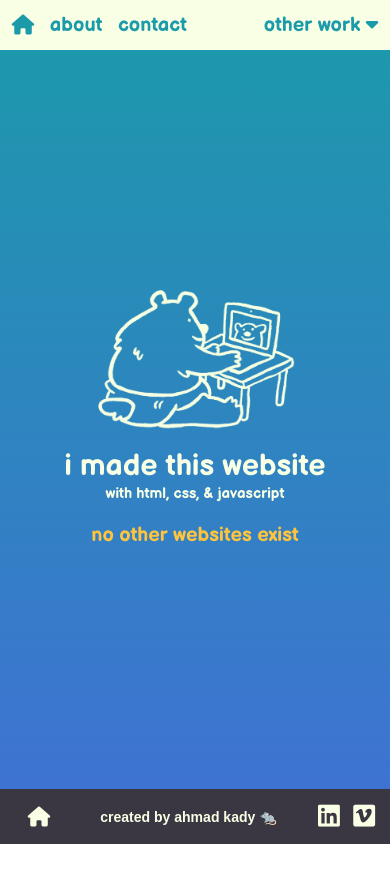
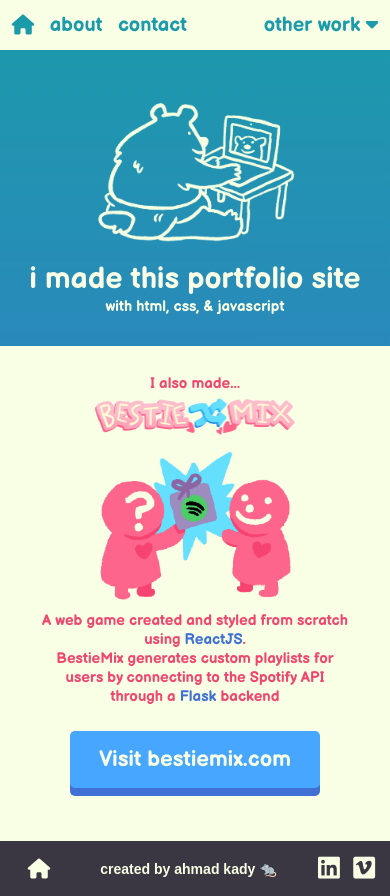
Before and after one commit to ajkady/portfolio, a plain HTML site: page work/web-design.html in a window 390 px wide. Before the commit the page ends 844 px from the top, so only its background shows below. Drawn offline with Linux system fonts and the light colour scheme.

Commit message:
bestiemix

```diff
--- a/work/web-design-style.css
+++ b/work/web-design-style.css
@@ -14,8 +14,8 @@
   background: -moz-linear-gradient(top, #1b9aaa 0%, #4170d5 100%);
   background: -webkit-linear-gradient(top, #1b9aaa 0%, #4170d5 100%);
   background: linear-gradient(to bottom, #1b9aaa 0%, #4170d5 100%);
-  min-height: 100vh;
   display: flex;
+  flex-direction: column;
 }
 .content {
   margin: auto;
@@ -23,6 +23,8 @@
   font-family: "Balsamiq Sans", sans-serif;
   color: var(--header);
   position: relative;
+  padding-top: 100px;
+  padding-bottom: 50px;
 }
 img {
   max-width: 500px;
@@ -39,6 +41,70 @@
   margin-top: 40px;
   color: var(--layer-2);
   margin-bottom: 60px;
+}
+
+.bestiemix-window {
+  min-height: 750px;
+  height: 50vh;
+  background-color: var(--header);
+  display: flex;
+  flex-direction: column;
+  align-items: center;
+  justify-content: center;
+  font-family: "Balsamiq Sans", sans-serif;
+  margin-top: -20px;
+}
+
+.bestiemix-window h2 {
+  font-size: 50px;
+}
+.bestiemix-window h3 {
+  font-size: 25px;
+  color: #ef476f;
+  margin-bottom: 10px;
+  max-width: 500px;
+}
+
+.bestiemix_photo {
+  width: 300px;
+}
+
+.bestiemix_pitch {
+  width: 80%;
+  text-align: center;
+}
+
+.bestiemix_pitch span {
+  color: #4170d5;
+}
+
+.bestiemix_tools {
+  width: 200px;
+}
+a.button {
+  -webkit-appearance: button;
+  -moz-appearance: button;
+  appearance: button;
+  margin-top: 20px;
+  text-decoration: none;
+  color: #f8ffe5;
+  background-color: #47a6ff;
+  padding: 15px;
+  border-radius: 5px;
+  width: 250px;
+  text-align: center;
+  font-size: 22px;
+  box-shadow: 0 8px #4170d5;
+  transition: 0.2s;
+  margin-bottom: 80px;
+}
+a.button:active {
+  box-shadow: 0 4px #4170d5;
+  transform: translateY(4px);
+}
+
+a.button:hover {
+  background-color: #06d6a0;
 }
 footer {
   position: relative;
@@ -59,4 +125,12 @@
     font-size: 20px;
     margin-top: 20px;
   }
+  .bestiemix-window {
+    min-height: 550px;
+  }
+  .bestiemix-window h3 {
+    font-size: 15px;
+    color: #ef476f;
+    margin-bottom: 5px;
+  }
 }
--- a/work/web-design.html
+++ b/work/web-design.html
@@ -53,10 +53,16 @@
     <div class="wrapper">
     <div class="bg">
       <div class="content">
-        <img src="website bear.png" alt="website bear">
-        <h2>i made <span>this</span> website</h2>
+        <img class="website_bear" src="coding_projects/website bear.png" alt="website bear">
+        <h2>i made <span>this</span> portfolio site</h2>
         <h4>with html, css, & javascript</h3>
-        <h3>no other websites exist</h2>
+      </div>
+      <div class="bestiemix-window">
+        <h3>I also made...</h3>
+        <a href="https://bestiemix.com"><img class="bestiemix_logo" src="coding_projects/bestiemix.png"/></a>
+        <img class="bestiemix_photo" src="coding_projects/bestiemix_gift.png"/>
+        <h3 class="bestiemix_pitch">A web game created and styled from scratch using <span>ReactJS</span>. <br/>BestieMix generates custom playlists for users by connecting to the Spotify API through a <span>Flask</span> backend</h3>
+        <a href="https://bestiemix.com" class="button">Visit bestiemix.com</a>
       </div>
     </div>
     <footer>
```
Also changed, not shown: index.html (+4 -4 lines), style.css (+6 -6 lines), work/coding_projects/bestiemix.png (added), work/coding_projects/bestiemix_gift.png (added), work/coding_projects/website bear.png (renamed from work/website bear.png), 2 other files.
